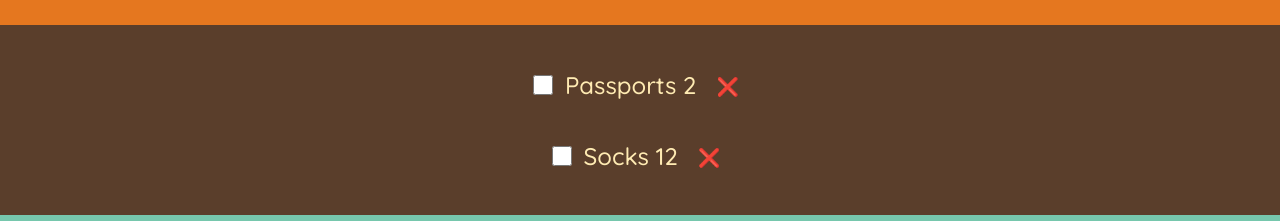
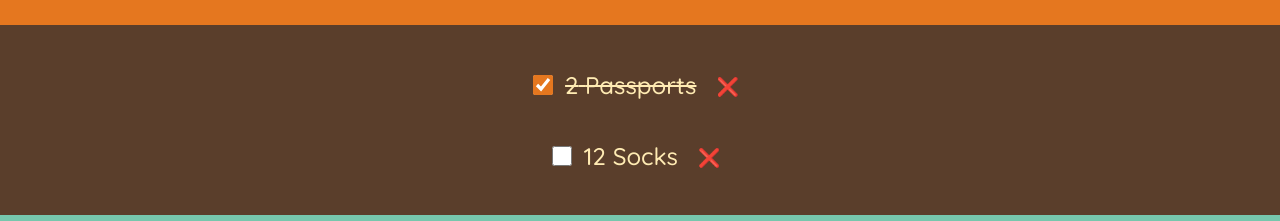
Before and after one commit to work-withPrajjwal/react-learning, a React (Create React App) app in the folder travellist/: page / in a window 1280 px wide. Shown: the part 252-473 px from the top of the page. Built offline with nearby package versions, Linux system fonts and the light colour scheme.

Commit message:
Added more features in the app

```diff
--- a/travellist/src/App.jsx
+++ b/travellist/src/App.jsx
@@ -1,7 +1,7 @@
 import { useState } from "react";
 
 const initialItems = [
-  { id: 1, description: "Passports", quantity: 2, packed: false },
+  { id: 1, description: "Passports", quantity: 2, packed: true },
   { id: 2, description: "Socks", quantity: 12, packed: false },
 ];
 
@@ -22,12 +22,13 @@ function Logo() {
 function Form() {
   const[description, setDescription] = useState("");
   const[quantity, setQuantity] = useState(1);
+
   function handleAdd(e){
     e.preventDefault();
 
   }
   return (
-    <form className="add-form">
+    <form className="add-form" onSubmit={handleAdd}>
       <h3>What do you need for your Trip 😍 ?</h3>
       <select value={quantity} onChange={(e)=> setQuantity(e.target.value)}>
         {Array.from({ length: 20 }, (_, i) => i + 1).map((num) => (
@@ -56,12 +57,19 @@ function PackingList() {
     </ul>
   );
 }
+
 function Item({item}){
+  const[isPacked, setIsPacked] = useState(item.packed);
+
+  function handleToggle(){
+setIsPacked((currPacked)=>!currPacked);
+item.packed = !item.packed;
+  }
   return(
     <li className="item">
-      <input type ="checkbox" />
-      <span>
-        {item.description} {item.quantity}
+      <input type ="checkbox" checked={isPacked} onChange={handleToggle}/>
+      <span style={item.packed?{textDecoration:"line-through"}:{}}>
+       {item.quantity} {item.description}
       </span>
       <button>❌</button>
     </li>
```
